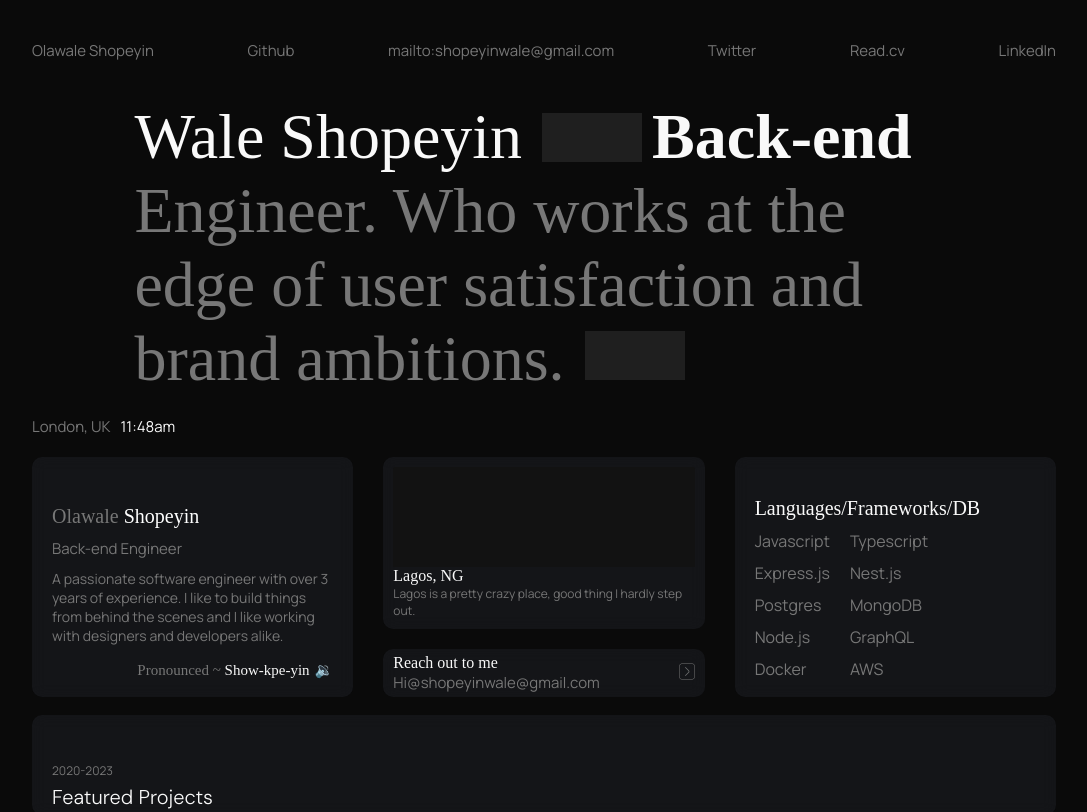
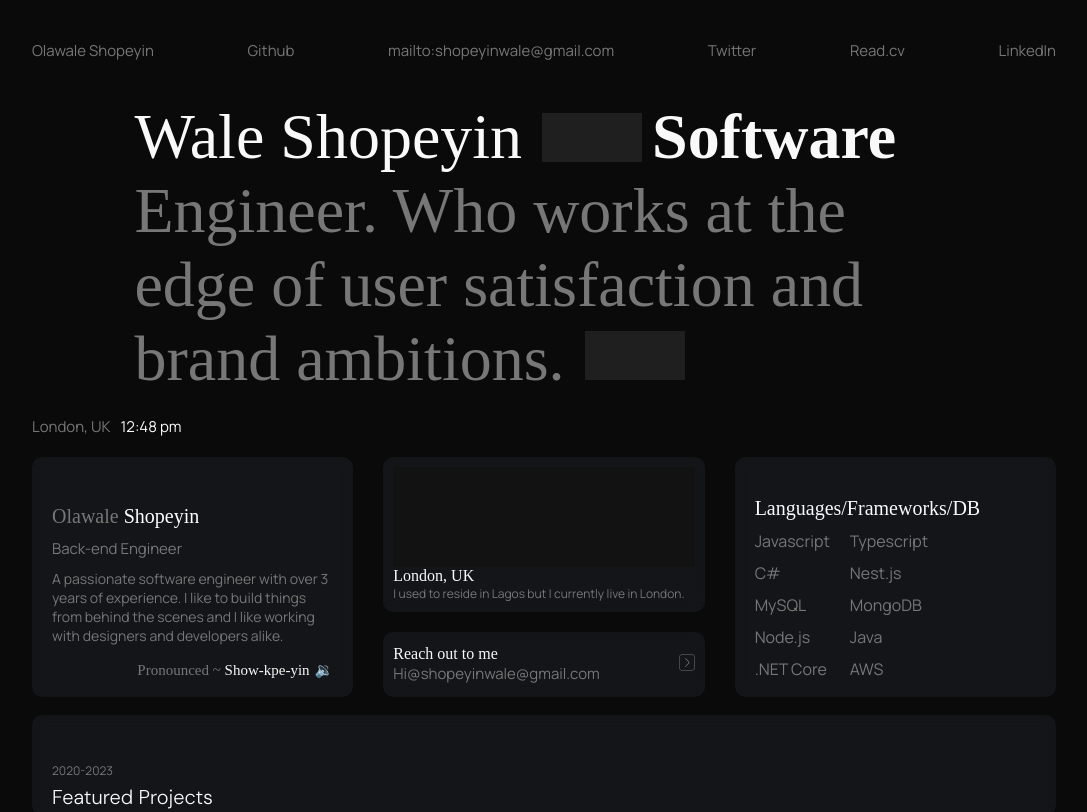
Before and after one commit to jefsamo/my-portfolio-2, a React (Vite) app: page / in a window 1280 px wide. Shown: the top 812 px of the page, without its empty margins (96-1183 px from the left). Built offline with nearby package versions, Linux system fonts and the light colour scheme; the HTML template or start-up script is replaced by a standard one; a web font is replaced by a local one.

Commit message:
current location and time

```diff
--- a/src/components/Intro/Intro.jsx
+++ b/src/components/Intro/Intro.jsx
@@ -8,7 +8,7 @@ const Intro = () => {
         <div className="intro-top">
           <h1 className="name">Wale Shopeyin</h1>
           <Block />
-          <h1 className="title">Back-end</h1>
+          <h1 className="title">Software</h1>
         </div>
         <div className="intro-second">
           <h2 className="talks">
--- a/src/components/LocationAndTime/Location.jsx
+++ b/src/components/LocationAndTime/Location.jsx
@@ -2,35 +2,30 @@ import { useEffect, useState } from "react";
 import "./location.css";
 
 const Location = () => {
-  const [currentHour, setCurrentHour] = useState(0);
-  const [currentMinute, setCurrentMinute] = useState(0);
-  const timeOfDay = currentHour > 12 ? "pm" : "am";
-  const addZeroToMinute =
-    currentMinute < 10 ? `0${currentMinute}` : `${currentMinute}`;
-  const addZeroToHour = currentHour < 10 ? `0${currentHour}` : `${currentHour}`;
+  const [currentTime, setCurrentTime] = useState("");
 
   useEffect(() => {
-    const getCurrentTime = () => {
-      const now = new Date();
-      const hours = now.getHours();
-      const minutes = now.getMinutes();
-      setCurrentHour(hours);
-      setCurrentMinute(minutes);
+    const getLondonTime = () => {
+      const londonTime = new Date().toLocaleTimeString("en-GB", {
+        timeZone: "Europe/London",
+        hour: "2-digit",
+        minute: "2-digit",
+        // second: "2-digit",
+        hour12: true,
+      });
+      setCurrentTime(londonTime);
     };
-    const interval = setInterval(() => {
-      getCurrentTime();
-    }, 1000);
+
+    getLondonTime(); // Set initial time immediately
+    const interval = setInterval(getLondonTime, 1000);
 
     return () => clearInterval(interval);
-  }, [currentMinute, currentHour]);
+  }, []);
 
   return (
     <div className="location-time">
       <span className="country">London, UK</span>
-      <span className="time">
-        {addZeroToHour}:{addZeroToMinute}
-        {timeOfDay}
-      </span>
+      <span className="time">{currentTime}</span>
     </div>
   );
 };
--- a/src/components/Tools/Tools.jsx
+++ b/src/components/Tools/Tools.jsx
@@ -38,9 +38,9 @@ const Tools = () => {
         <div className="tool-item-content-1">
           <div className="tool-item-dark"></div>
           <div className="tool-item-inner-content">
-            <p className="p-tool-item">Lagos, NG</p>
+            <p className="p-tool-item">London, UK</p>
             <p className="p-2">
-              Lagos is a pretty crazy place, good thing I hardly step out.
+              I used to reside in Lagos but I currently live in London.
             </p>
           </div>
         </div>
@@ -51,16 +51,16 @@ const Tools = () => {
         <div className="skills">
           <div className="left-skills">
             <p>Javascript</p>
-            <p>Express.js</p>
-            <p>Postgres</p>
+            <p>C#</p>
+            <p>MySQL</p>
             <p>Node.js</p>
-            <p>Docker</p>
+            <p>.NET Core</p>
           </div>
           <div className="right-skills">
             <p>Typescript</p>
             <p>Nest.js</p>
             <p>MongoDB</p>
-            <p>GraphQL</p>
+            <p>Java</p>
             <p>AWS</p>
           </div>
         </div>
```
